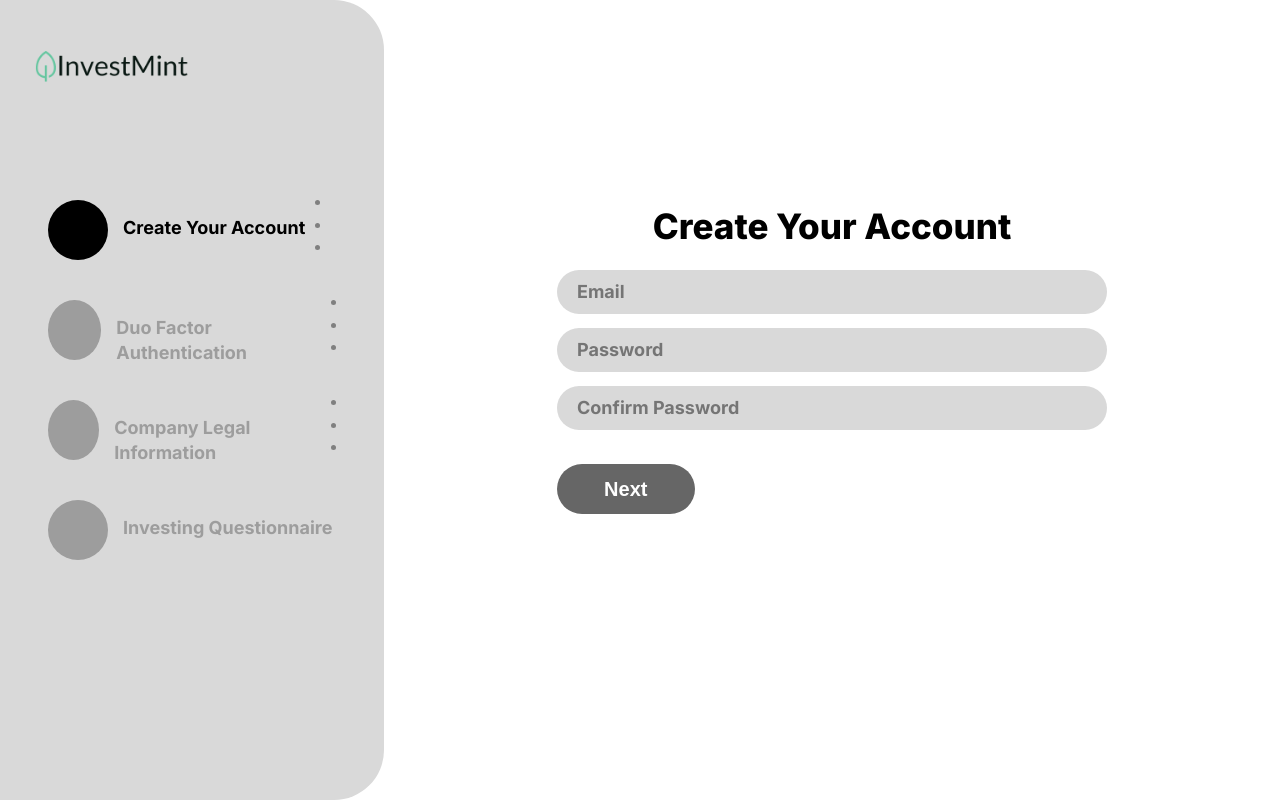
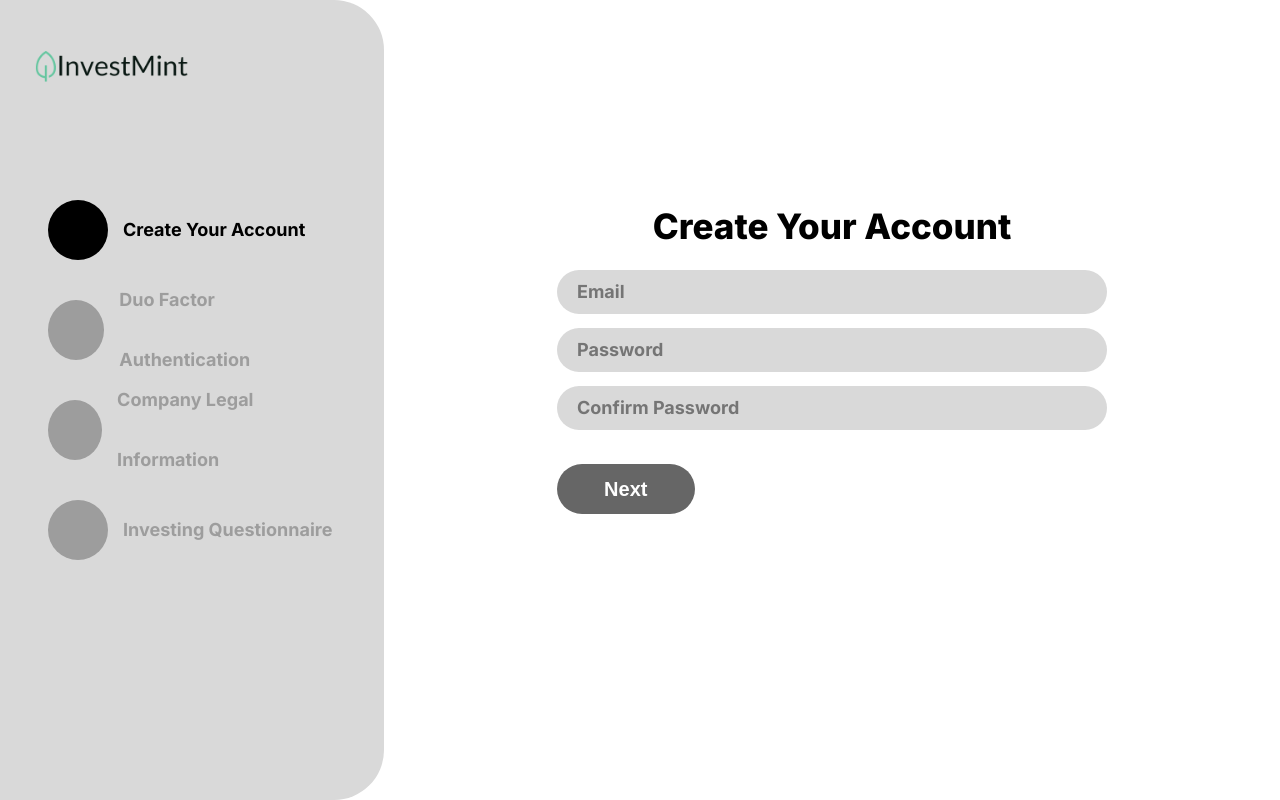
Before and after one commit to InvestMint-Dev/InvestMint-UI, a React (Create React App) app: page / in a window 1280 px wide. Built offline with nearby package versions, Linux system fonts and the light colour scheme.

Commit message:
create-account-page-4

```diff
--- a/src/pages/create-account-page/create-account-page-4/create-account-page-4.js
+++ b/src/pages/create-account-page/create-account-page-4/create-account-page-4.js
@@ -25,16 +25,16 @@ export const CreateAccountPage4 = () => {
             <div className='question-container'>
                 <p className='question-label'>Do you know the total amount of cash you would like to invest?</p>
 
-                <button className={`question-answer-button ${knowTotalAmount ? 'clicked' : ''}`} onClick={()=>setKnowTotalAmount(true)}>Yes</button>
-                <button className={`question-answer-button ${!knowTotalAmount ? 'clicked' : ''}`} onClick={()=>setKnowTotalAmount(false)}>No</button>
+                <button className={`question-answer-button ${(knowTotalAmount !== null && knowTotalAmount === true) ? 'clicked' : ''}`} onClick={()=>setKnowTotalAmount(true)}>Yes</button>
+                <button className={`question-answer-button ${(knowTotalAmount !== null && knowTotalAmount === false) ? 'clicked' : ''}`} onClick={()=>setKnowTotalAmount(false)}>No</button>
 
-                {knowTotalAmount &&
+                {(knowTotalAmount !== null && knowTotalAmount === true) &&
                 <div>
                     <p>Enter Amount:</p>
                     <textarea className='form-textarea text-input'>$ </textarea>
                 </div>}
 
-                {!knowTotalAmount &&
+                {(knowTotalAmount !== null && knowTotalAmount === false) &&
                 <div>
                     <p>How long have you been in business?</p>
                     <div className='form-select duration-select'>
@@ -60,16 +60,16 @@ export const CreateAccountPage4 = () => {
                 <p className='question-label'>Do you need the cash back in the bank by a certain date or are
                 you okay to define a duration in which the investments will be available but not necessarily sold?</p>
 
-                <button className={`question-answer-button ${cashBackByDate ? 'clicked' : ''}`} onClick={()=>setCashBackByDate(true)}>Date</button>
-                <button className={`question-answer-button ${!cashBackByDate ? 'clicked' : ''}`} onClick={()=>setCashBackByDate(false)}>Duration</button>
+                <button className={`question-answer-button ${(cashBackByDate !== null && cashBackByDate === true) ? 'clicked' : ''}`} onClick={()=>setCashBackByDate(true)}>Date</button>
+                <button className={`question-answer-button ${(cashBackByDate !== null && cashBackByDate === false) ? 'clicked' : ''}`} onClick={()=>setCashBackByDate(false)}>Duration</button>
 
-                {cashBackByDate &&
+                {(cashBackByDate !== null && cashBackByDate === true) &&
                 <div>
                     <p>Enter Date:</p>
                     <textarea className='form-textarea text-input'></textarea>
                 </div>}
 
-                {!cashBackByDate &&
+                {(cashBackByDate !== null && cashBackByDate === false) &&
                 <div>
                     <p>Enter Duration:</p>
                     <textarea className='form-textarea text-input'></textarea>
--- a/src/pages/create-account-page/create-account-sidebar/create-account-sidebar.css
+++ b/src/pages/create-account-page/create-account-sidebar/create-account-sidebar.css
@@ -20,6 +20,7 @@
     height: 60px;
     line-height: 60px;
     display: flex;
+    align-items: center; /* Aligns the circle and text vertically */
 }
 
 .create-account-sidebar-stepper-circle {
@@ -27,7 +28,6 @@
     height: 60px; /* Circle height */
     background-color: #9D9D9D;
     border-radius: 50%; /* Makes the element circular */
-    display: inline-block; /* Keeps it inline if used with text or other elements */
 }
 
 .active-circle {
@@ -36,10 +36,8 @@
 
 .create-account-sidebar-stepper-label {
     font-weight: bold;
-    padding-left: 15px;
+    padding-left: 15px; /* Adjust space between circle and label */
     font-size: 18px;
-    line-height: 25px;
-    margin-top: 15px;
     color: #9D9D9D;
 }
 
--- a/src/pages/create-account-page/create-account-sidebar/create-account-sidebar.js
+++ b/src/pages/create-account-page/create-account-sidebar/create-account-sidebar.js
@@ -1,7 +1,7 @@
 import './create-account-sidebar.css';
 import bigLeafLogo from '../../../assets/images/logo/InvestMint Big Leaf Logo - 2.png';
 
-export const CreateAccountSidebar = ({ currentPage, totalSteps }) => {
+export const CreateAccountSidebar = ({ currentPage }) => {
     // Array of step labels for easier management
     const steps = [
         'Create Your Account',
@@ -29,17 +29,18 @@ export const CreateAccountSidebar = ({ currentPage, totalSteps }) => {
                             {step}
                         </span>
 
-                        {/* Render small vertical circles if not the last step */}
+                        {/* Render small vertical circles if not the last step
                         {index < steps.length - 1 && (
-                            <div className="small-circles-container">
-                                <div className="small-circle"></div>
-                                <div className="small-circle"></div>
-                                <div className="small-circle"></div>
+                            <div>
+                                <div className="small-circles-container">
+                                    <div className="small-circle"></div>
+                                    <div className="small-circle"></div>
+                                    <div className="small-circle"></div>
+                                </div>
                             </div>
-                        )}
 
+                        )} */}
                     </div>
-
                 ))}
             </div>
         </div>
```
